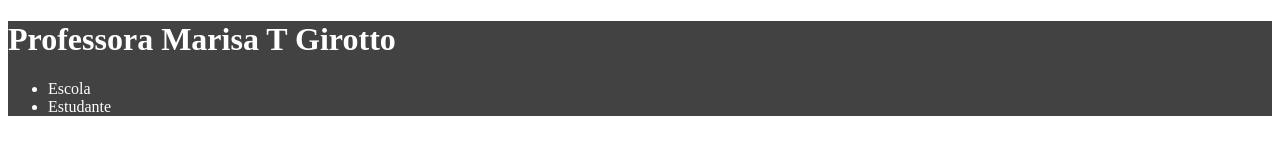
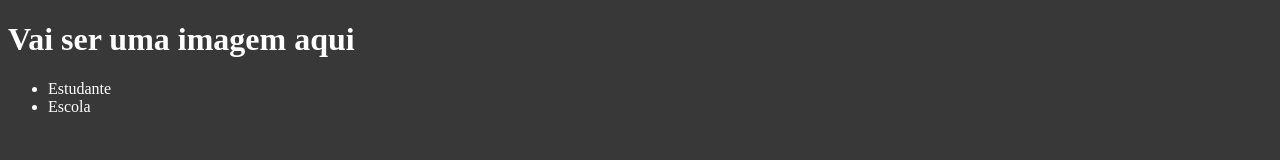
Before and after one commit to marisagirotto/3-Tri-Alura-Midi, a plain HTML site: page index.html in a window 1280 px wide. Drawn offline with Linux system fonts and the light colour scheme.

Commit message:
Add files via upload

```diff
--- a/index.html
+++ b/index.html
@@ -8,13 +8,12 @@
     <link rel="stylesheet" href="style.css">
 </head>
 <body>
-    <header>
-        <h1>Professora Marisa T Girotto</h1>
-        <ul>
-            <li>Escola</li>
-            <li>Estudante</li>
-        </ul>
-    </header>
-
+<header>
+    <h1>Vai ser uma imagem aqui</h1>
+    <ul>
+        <li>Estudante</li>
+        <li>Escola</li>
+    </ul>
+</header>
 </body>
 </html>
--- a/style.css
+++ b/style.css
@@ -1,4 +1,5 @@
-header{
-    background-color: #424242;
+body{
+    background-color: #383838 ;
     color: white;
+
 }
```
